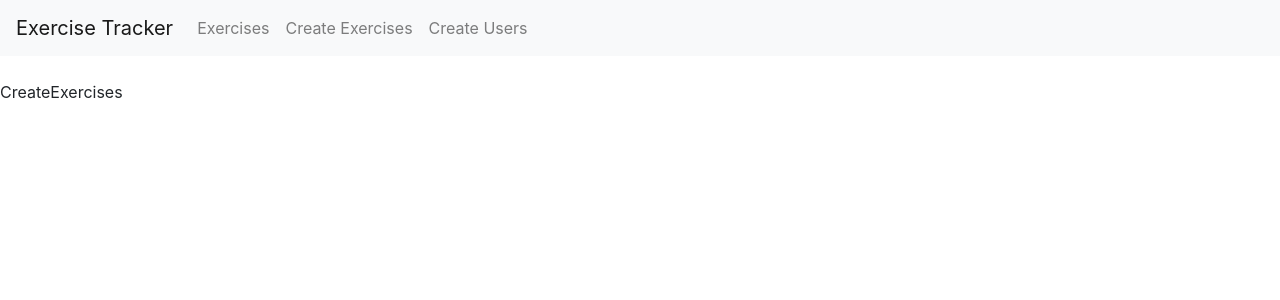
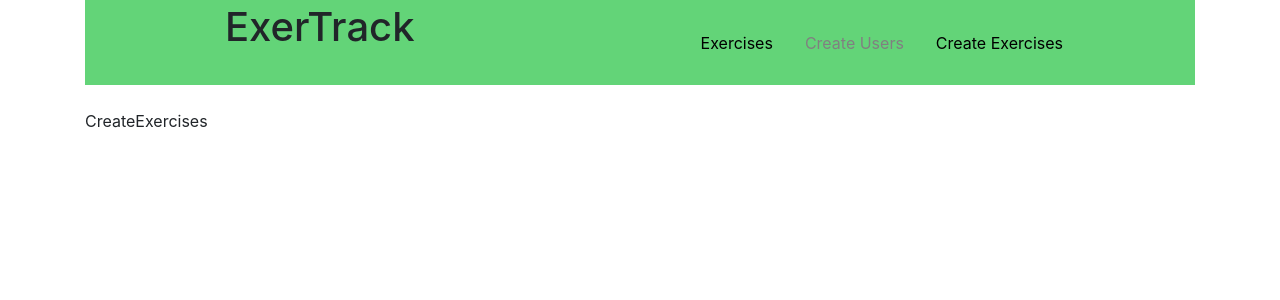
Before and after one commit to just-sid/Mern-basic, a React (Create React App) app: page /createExercises in a window 1280 px wide. Shown: the top 300 px of the page. Built offline with nearby package versions, Linux system fonts and the light colour scheme.

Commit message:
Navbar added

```diff
--- a/public/index.html
+++ b/public/index.html
@@ -10,6 +10,12 @@
       content="Web site created using create-react-app"
     />
     <link rel="apple-touch-icon" href="%PUBLIC_URL%/logo192.png" />
+    <link
+  rel="stylesheet"
+  href="https://cdn.jsdelivr.net/npm/bootstrap@4.6.0/dist/css/bootstrap.min.css"
+  integrity="sha384-B0vP5xmATw1+K9KRQjQERJvTumQW0nPEzvF6L/Z6nronJ3oUOFUFpCjEUQouq2+l"
+  crossorigin="anonymous"
+/>
 
     <link rel="manifest" href="%PUBLIC_URL%/manifest.json" />
 
--- a/src/App.css
+++ b/src/App.css
@@ -36,3 +36,5 @@
     transform: rotate(360deg);
   }
 }
+
+.nav-link.disabled { pointer-events: none }
--- a/src/App.js
+++ b/src/App.js
@@ -1,9 +1,9 @@
-import React from 'react';
+import React from "react";
 import { BrowserRouter as Router, Route } from "react-router-dom";
 import 'bootstrap/dist/css/bootstrap.min.css';
 
 
-import Navbar from "./components/navbar.component";
+import Navbar from "./components/Navbar/navbar.component";
 import ExercisesList from "./components/exercises-list.component";
 import EditExercises from "./components/edit-exercises.component";
 import CreateExercises from "./components/create-exercises.component";
@@ -12,12 +12,14 @@
 function App() {
   return (
     <Router>
+    <div className="container">
       <Navbar />
       <br/>
       <Route path="/" exact component={ExercisesList} />
       <Route path="/edit:exercisesId"  component={EditExercises} />
       <Route path="/createExercises"  component={CreateExercises} />
       <Route path="/createUsers"  component={CreateUsers} />
+    </div>
     </Router>
   );
 }
--- /dev/null
+++ b/src/components/Navbar/navbar.component.jsx
@@ -0,0 +1,33 @@
+import React from 'react';
+import {
+  Nav,
+  NavLink,
+  Bars,
+  NavMenu,
+} from './navbar.styled';
+
+const Navbar = () => {
+  return (
+    <>
+      <Nav>
+      <h1>ExerTrack</h1>
+        <Bars />
+        <NavMenu>
+          <NavLink to='/' activeStyle>
+            Exercises
+          </NavLink>
+          <NavLink to='/createUsers' activeStyle>
+            Create Users
+          </NavLink>
+          <NavLink to='/createExercises' activeStyle>
+            Create Exercises
+          </NavLink>
+          {/* Second Nav */}
+          {/* <NavBtnLink to='/sign-in'>Sign In</NavBtnLink> */}
+        </NavMenu>
+      </Nav>
+    </>
+  );
+};
+
+export default Navbar;
--- /dev/null
+++ b/src/components/Navbar/navbar.styled.js
@@ -0,0 +1,92 @@
+import { FaBars } from 'react-icons/fa';
+import { NavLink as Link } from 'react-router-dom';
+import styled from 'styled-components';
+
+export const Title = styled.h1`
+  font-size: 1.5em;
+  text-align: center;
+  color: palevioletred;
+`;
+
+export const Nav = styled.nav`
+  background: #63D478;
+  height: 85px;
+  display: flex;
+  justify-content: space-between;
+  padding: 0.2rem calc((100vw - 1000px) / 2);
+  z-index: 8;
+  /* Third Nav */
+  /* justify-content: flex-start; */
+`;
+
+export const NavLink = styled(Link)`
+  color: #808080;
+  display: flex;
+  align-items: center;
+  text-decoration: none;
+  padding: 0 1rem;
+  height: 100%;
+  cursor: pointer;
+  &.active {
+    color: #000000;
+  }
+`;
+
+export const Bars = styled(FaBars)`
+  display: none;
+  color: #808080;
+  @media screen and (max-width: 768px) {
+    display: block;
+    position: absolute;
+    top: 0;
+    right: 0;
+    transform: translate(-100%, 75%);
+    font-size: 1.8rem;
+    cursor: pointer;
+  }
+`;
+
+export const NavMenu = styled.div`
+  display: flex;
+  align-items: center;
+  margin-right: -24px;
+  /* Second Nav */
+  /* margin-right: 24px; */
+  /* Third Nav */
+  /* width: 100vw;
+  white-space: nowrap; */
+  @media screen and (max-width: 768px) {
+    display: none;
+  }
+`;
+
+export const NavBtn = styled.nav`
+  display: flex;
+  align-items: center;
+  margin-right: 24px;
+  /* Third Nav */
+  /* justify-content: flex-end;
+  width: 100vw; */
+  @media screen and (max-width: 768px) {
+    display: none;
+  }
+`;
+
+export const NavBtnLink = styled(Link)`
+  border-radius: 4px;
+  background: #808080;
+  padding: 10px 22px;
+  color: #000000;
+  outline: none;
+  border: none;
+  cursor: pointer;
+  transition: all 0.2s ease-in-out;
+  text-decoration: none;
+  /* Second Nav */
+  margin-left: 24px;
+  &:hover {
+    transition: all 0.2s ease-in-out;
+    background: #fff;
+    color: #808080;
+  }
+`;
--- a/src/components/create-exercises.component.jsx
+++ b/src/components/create-exercises.component.jsx
@@ -1,4 +1,4 @@
-import React, { Component } from 'react';
+import React, { Component } from "react";
 
 class CreateExercises extends Component {
      render() {
--- a/src/components/edit-exercises.component.jsx
+++ b/src/components/edit-exercises.component.jsx
@@ -1,4 +1,4 @@
-import React, { Component } from 'react';
+import React, { Component } from "react";
 
 class EditExercises extends Component {
      render() {
--- a/src/components/exercises-list.component.jsx
+++ b/src/components/exercises-list.component.jsx
@@ -1,4 +1,4 @@
-import React, { Component } from 'react';
+import React, { Component } from "react";
 
 class ExercisesList extends Component {
      render() {
--- a/src/components/navbar.component.jsx
+++ /dev/null
@@ -1,26 +0,0 @@
-import React, { Component } from 'react';
-import { Link } from 'react-router-dom';
-
-export default class Navbar extends Component {
-
-    render() {
-        return (
-            <nav className="navbar navbar-expand-lg navbar-light bg-light">
-                <Link to='/' className='navbar-brand'>Exercise Tracker</Link>
-                <div className="collapse navbar-collapse">
-                    <ul className='navbar-nav mr-auto'>
-                    <li className="nav-item">
-                    <Link to='/' className='nav-link'>Exercises</Link>
-                    </li>
-                    <li className="nav-item">
-                    <Link to='/createExercises' className='nav-link'>Create Exercises</Link>
-                    </li>
-                    <li className="nav-item">
-                    <Link to='/createUsers' className='nav-link'>Create Users</Link>
-                    </li>
-                    </ul>
-                </div>
-            </nav>
-        );
-    }
-}
--- a/src/index.js
+++ b/src/index.js
@@ -3,6 +3,10 @@
 import './index.css';
 import App from './App';
 import reportWebVitals from './reportWebVitals';
+import 'bootstrap/dist/css/bootstrap.min.css';
+
+
+
 
 ReactDOM.render(
   <React.StrictMode>
```
